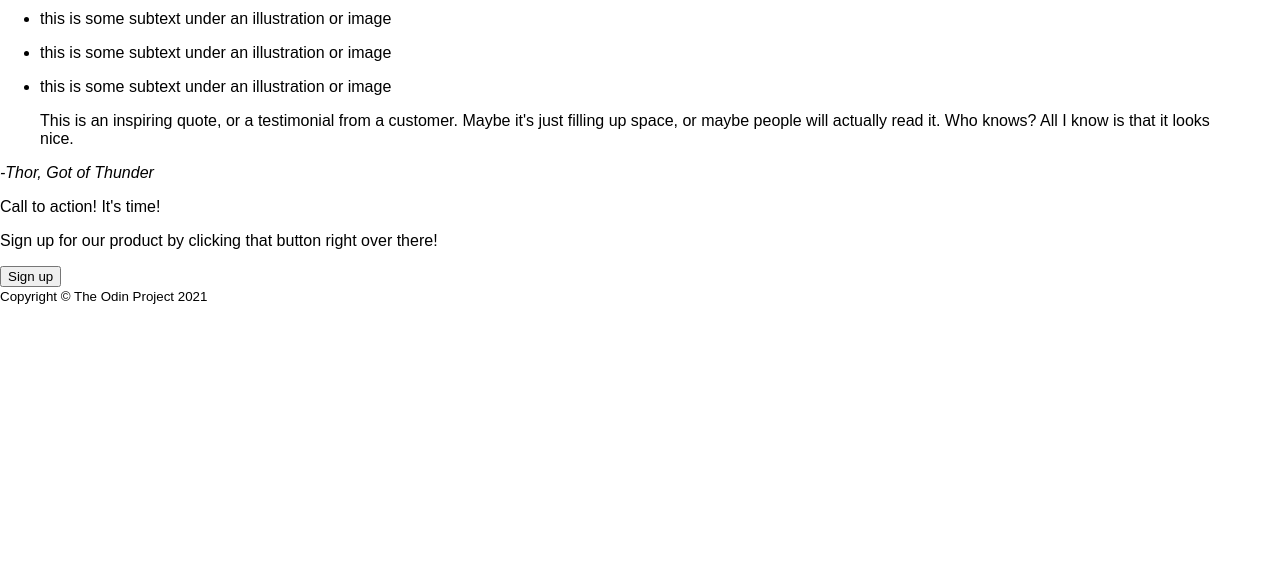
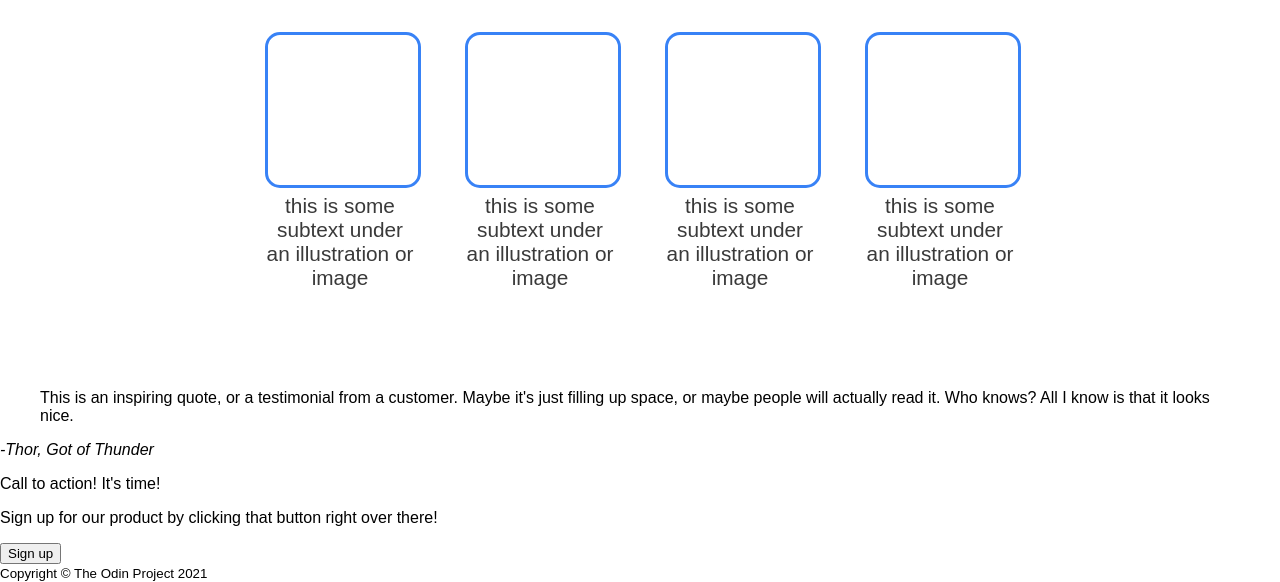
Before and after one commit to stefior/first-site-with-css, a plain HTML site: page index.html in a window 1280 px wide. Shown: the part 592-1174 px from the top of the page. Before the commit the page ends 897 px from the top, so only its background shows below. Drawn offline with Linux system fonts and the light colour scheme.

Commit message:
Style middle information section

```diff
--- a/styles.css
+++ b/styles.css
@@ -79,3 +79,44 @@ body {
   align-items: center;
   background-color: gray;
 }
+
+.middle-random {
+  display: flex;
+  padding: 0 200px;
+  flex-direction: column;
+  align-items: center;
+  height: 450px;
+}
+
+.middle-random {
+  margin: 15px 0;
+  font-size: 1.3em;
+}
+
+.middle-random > ul {
+  display: flex;
+  gap: 50px;
+  padding: 0;
+}
+
+.middle-random > ul > li {
+  display: flex;
+  flex-direction:column;
+  justify-content: center;
+  width: 150px;
+  text-align: center;
+}
+
+.middle-random > ul > li > p {
+  margin: 6px 0 0 0;
+  color: #3a3a3a;
+}
+
+.middle-img-placeholder {
+  border-radius: 15px;
+  border-color: #3882F6;
+  border-width: 3px;
+  border-style: solid;
+  height: 150px;
+  width: 150px;
+}
```
